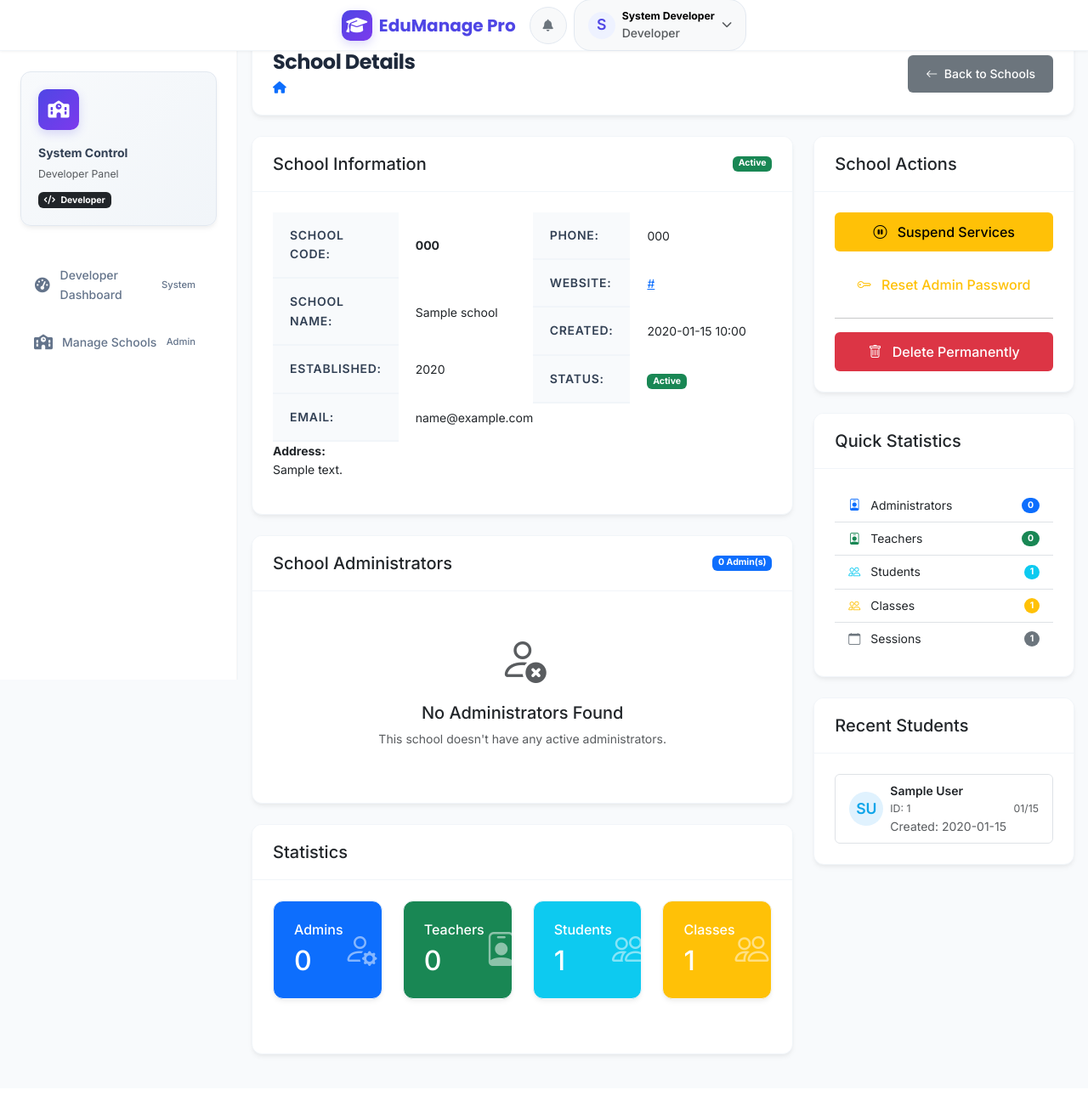
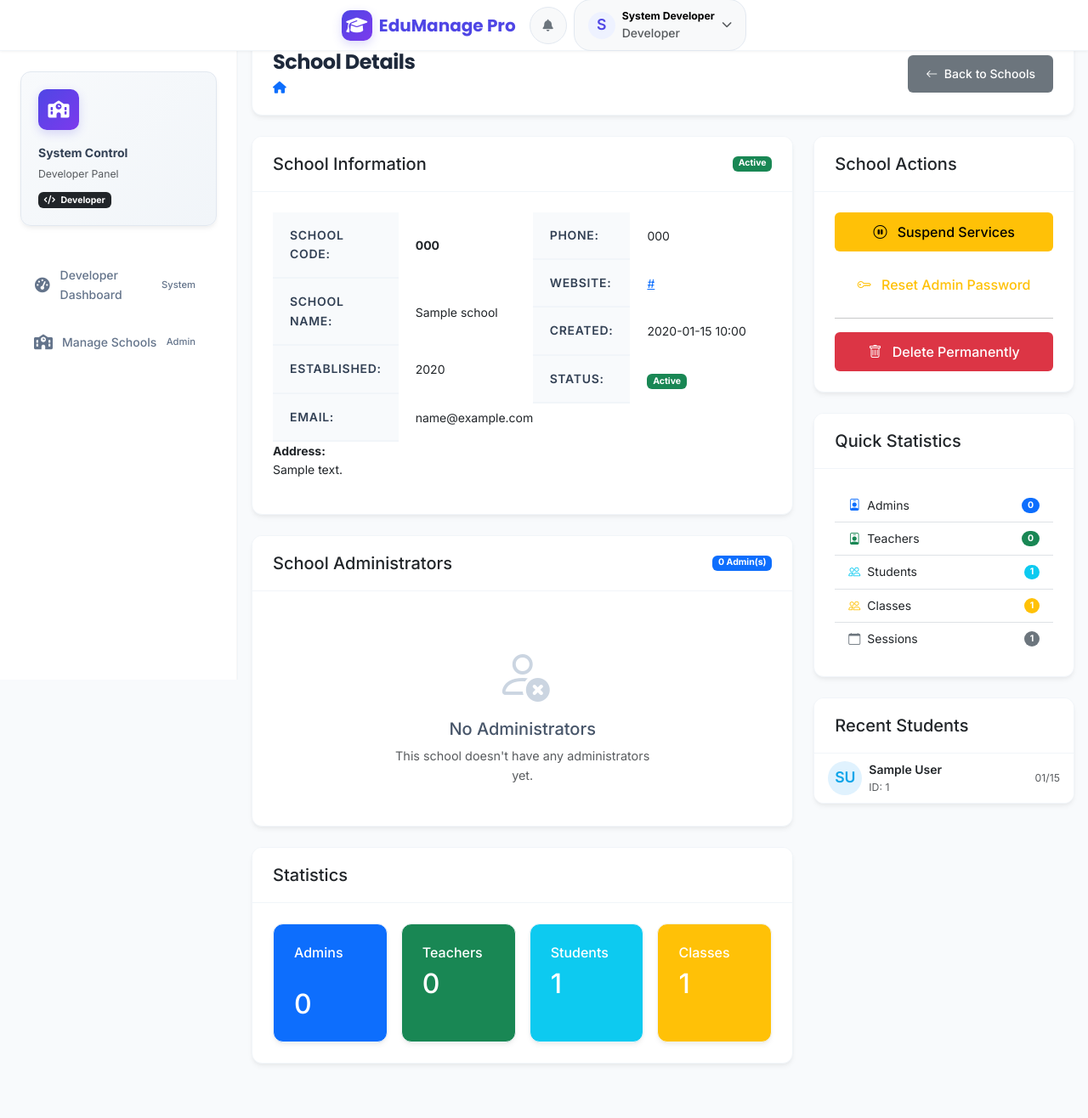
Before and after one commit to Anmol2121/call_me_daddy, a Flask app: page /developer/schools/1/details in a window 1280 px wide. Shown: the whole page at 85% size. Before the commit the page ends 1245 px from the top, so only its background shows below. Run offline with Flask 3, Linux system fonts and the light colour scheme; a user stored in the database is signed in; tables that the repository leaves empty hold one stand-in row (values such as "Sample post"); some libraries are stand-ins or nearby versions.

Commit message:
Update developer_school_details.html

```diff
--- a/templates/developer_school_details.html
+++ b/templates/developer_school_details.html
@@ -10,8 +10,9 @@
 
 {% block content %}
 <div class="row">
-    <!-- School Information -->
-    <div class="col-md-8">
+    <!-- Left Column: School Info and Administrators -->
+    <div class="col-lg-8 mb-4">
+        <!-- School Information Card -->
         <div class="card mb-4">
             <div class="card-header d-flex justify-content-between align-items-center">
                 <h5 class="mb-0">School Information</h5>
@@ -81,16 +82,16 @@
             </div>
         </div>
 
-        <!-- School Administrators Section -->
+        <!-- Administrators Table -->
         <div class="card mb-4">
             <div class="card-header d-flex justify-content-between align-items-center">
                 <h5 class="mb-0">School Administrators</h5>
                 <span class="badge bg-primary">{{ stats.total_admins }} Admin(s)</span>
             </div>
-            <div class="card-body">
+            <div class="card-body p-0">
                 {% if recent_admins %}
-                <div class="table-responsive">
-                    <table class="table table-hover">
+                <div class="table-responsive scrollable-list" style="max-height: 400px;">
+                    <table class="table table-hover align-middle mb-0">
                         <thead>
                             <tr>
                                 <th>Name</th>
@@ -111,7 +112,7 @@
                                         <div>
                                             <div class="fw-semibold">{{ admin.full_name }}</div>
                                             {% if admin.must_change_password %}
-                                                <span class="badge bg-warning mt-1">Password Reset Required</span>
+                                                <span class="badge bg-warning mt-1">Reset Required</span>
                                             {% endif %}
                                         </div>
                                     </div>
@@ -143,8 +144,8 @@
                                         <form method="POST" action="{{ url_for('deactivate_user', user_id=admin.id) }}"
                                               style="display: inline;">
                                             <button type="submit" class="btn btn-outline-danger"
-                                                    onclick="return confirm('Are you sure you want to deactivate this admin?')"
-                                                    title="Deactivate Admin">
+                                                    onclick="return confirm('Deactivate this admin?')"
+                                                    title="Deactivate">
                                                 <i class="bi bi-person-x"></i>
                                             </button>
                                         </form>
@@ -152,8 +153,8 @@
                                         <form method="POST" action="{{ url_for('activate_user', user_id=admin.id) }}"
                                               style="display: inline;">
                                             <button type="submit" class="btn btn-outline-success"
-                                                    onclick="return confirm('Are you sure you want to activate this admin?')"
-                                                    title="Activate Admin">
+                                                    onclick="return confirm('Activate this admin?')"
+                                                    title="Activate">
                                                 <i class="bi bi-person-check"></i>
                                             </button>
                                         </form>
@@ -166,71 +167,51 @@
                     </table>
                 </div>
                 {% else %}
-                <div class="text-center py-4">
-                    <i class="bi bi-person-x display-4 text-muted"></i>
-                    <h5 class="mt-3">No Administrators Found</h5>
-                    <p class="text-muted">This school doesn't have any active administrators.</p>
+                <div class="empty-state">
+                    <i class="bi bi-person-x"></i>
+                    <h5>No Administrators</h5>
+                    <p class="text-muted">This school doesn't have any administrators yet.</p>
                 </div>
                 {% endif %}
             </div>
         </div>
 
-        <!-- School Statistics -->
+        <!-- Statistics Cards -->
         <div class="card mb-4">
             <div class="card-header">
                 <h5 class="mb-0">Statistics</h5>
             </div>
             <div class="card-body">
-                <div class="row">
-                    <div class="col-md-3 mb-3">
-                        <div class="card stat-card bg-primary text-white">
-                            <div class="card-body">
-                                <div class="d-flex justify-content-between align-items-center">
-                                    <div>
-                                        <h6 class="card-title">Admins</h6>
-                                        <h2 class="mb-0">{{ stats.total_admins }}</h2>
-                                    </div>
-                                    <i class="bi bi-person-gear display-6 opacity-50"></i>
-                                </div>
+                <div class="row g-3">
+                    <div class="col-6 col-md-3">
+                        <div class="card stat-card bg-primary text-white h-100">
+                            <div class="card-body d-flex flex-column justify-content-between">
+                                <h6 class="card-title">Admins</h6>
+                                <h2 class="mb-0">{{ stats.total_admins }}</h2>
                             </div>
                         </div>
                     </div>
-                    <div class="col-md-3 mb-3">
-                        <div class="card stat-card bg-success text-white">
+                    <div class="col-6 col-md-3">
+                        <div class="card stat-card bg-success text-white h-100">
                             <div class="card-body">
-                                <div class="d-flex justify-content-between align-items-center">
-                                    <div>
-                                        <h6 class="card-title">Teachers</h6>
-                                        <h2 class="mb-0">{{ stats.total_teachers }}</h2>
-                                    </div>
-                                    <i class="bi bi-person-badge display-6 opacity-50"></i>
-                                </div>
+                                <h6 class="card-title">Teachers</h6>
+                                <h2 class="mb-0">{{ stats.total_teachers }}</h2>
                             </div>
                         </div>
                     </div>
-                    <div class="col-md-3 mb-3">
-                        <div class="card stat-card bg-info text-white">
+                    <div class="col-6 col-md-3">
+                        <div class="card stat-card bg-info text-white h-100">
                             <div class="card-body">
-                                <div class="d-flex justify-content-between align-items-center">
-                                    <div>
-                                        <h6 class="card-title">Students</h6>
-                                        <h2 class="mb-0">{{ stats.total_students }}</h2>
-                                    </div>
-                                    <i class="bi bi-people display-6 opacity-50"></i>
-                                </div>
+                                <h6 class="card-title">Students</h6>
+                                <h2 class="mb-0">{{ stats.total_students }}</h2>
                             </div>
                         </div>
                     </div>
-                    <div class="col-md-3 mb-3">
-                        <div class="card stat-card bg-warning text-white">
+                    <div class="col-6 col-md-3">
+                        <div class="card stat-card bg-warning text-white h-100">
                             <div class="card-body">
-                                <div class="d-flex justify-content-between align-items-center">
-                                    <div>
-                                        <h6 class="card-title">Classes</h6>
-                                        <h2 class="mb-0">{{ stats.total_classes }}</h2>
-                                    </div>
-                                    <i class="bi bi-people display-6 opacity-50"></i>
-                                </div>
+                                <h6 class="card-title">Classes</h6>
+                                <h2 class="mb-0">{{ stats.total_classes }}</h2>
                             </div>
                         </div>
                     </div>
@@ -239,8 +220,9 @@
         </div>
     </div>
 
-    <!-- Actions Sidebar -->
-    <div class="col-md-4">
+    <!-- Right Column: Actions and Recent Students -->
+    <div class="col-lg-4 mb-4">
+        <!-- School Actions Card -->
         <div class="card">
             <div class="card-header">
                 <h5 class="mb-0">School Actions</h5>
@@ -249,36 +231,33 @@
                 {% if school.is_active %}
                 <div class="d-grid gap-2 mb-3">
                     <form method="POST" action="{{ url_for('suspend_school', school_id=school.id) }}">
-                        <button type="submit" class="btn btn-warning w-100" onclick="return confirm('Are you sure you want to suspend this school? Admin and teachers will not be able to login.')">
+                        <button type="submit" class="btn btn-warning w-100" onclick="return confirm('Suspend this school? Admins/teachers cannot login.')">
                             <i class="bi bi-pause-circle me-2"></i> Suspend Services
                         </button>
                     </form>
                 </div>
-                <div class="alert alert-warning">
-                    <i class="bi bi-info-circle me-2"></i>
-                    Suspending will prevent all users from logging in, but data will be preserved.
+                <div class="alert alert-warning small">
+                    <i class="bi bi-info-circle me-2"></i> Suspending preserves data but prevents logins.
                 </div>
                 {% else %}
                 <div class="d-grid gap-2 mb-3">
                     <form method="POST" action="{{ url_for('reactivate_school', school_id=school.id) }}">
-                        <button type="submit" class="btn btn-success w-100" onclick="return confirm('Are you sure you want to reactivate this school?')">
+                        <button type="submit" class="btn btn-success w-100" onclick="return confirm('Reactivate this school?')">
                             <i class="bi bi-play-circle me-2"></i> Reactivate School
                         </button>
                     </form>
                 </div>
                 {% endif %}
 
-                <!-- Quick Password Reset for Primary Admin -->
                 <div class="d-grid gap-2 mb-3">
                     <form method="POST" action="{{ url_for('reset_admin_password', school_id=school.id) }}">
-                        <button type="submit" class="btn btn-outline-warning w-100" onclick="return confirm('Are you sure you want to reset the admin password? A new temporary password will be generated.')">
+                        <button type="submit" class="btn btn-outline-warning w-100" onclick="return confirm('Reset admin password? A temporary password will be generated.')">
                             <i class="bi bi-key me-2"></i> Reset Admin Password
                         </button>
                     </form>
                 </div>
-                <div class="alert alert-info">
-                    <i class="bi bi-info-circle me-2"></i>
-                    This will generate a new temporary password for the primary administrator.
+                <div class="alert alert-info small">
+                    <i class="bi bi-info-circle me-2"></i> Generates a new temporary password for the primary admin.
                 </div>
 
                 <hr>
@@ -288,9 +267,8 @@
                         <i class="bi bi-trash me-2"></i> Delete Permanently
                     </button>
                 </div>
-                <div class="alert alert-danger mt-3">
-                    <i class="bi bi-exclamation-triangle-fill me-2"></i>
-                    <strong>Warning:</strong> Deletion is permanent and cannot be undone!
+                <div class="alert alert-danger small mt-3">
+                    <i class="bi bi-exclamation-triangle-fill me-2"></i> This action is irreversible.
                 </div>
             </div>
         </div>
@@ -303,52 +281,37 @@
             <div class="card-body">
                 <div class="list-group list-group-flush">
                     <div class="list-group-item d-flex justify-content-between align-items-center">
-                        <div>
-                            <i class="bi bi-person-badge text-primary me-2"></i>
-                            Administrators
-                        </div>
+                        <span><i class="bi bi-person-badge text-primary me-2"></i>Admins</span>
                         <span class="badge bg-primary rounded-pill">{{ stats.total_admins }}</span>
                     </div>
                     <div class="list-group-item d-flex justify-content-between align-items-center">
-                        <div>
-                            <i class="bi bi-person-badge text-success me-2"></i>
-                            Teachers
-                        </div>
+                        <span><i class="bi bi-person-badge text-success me-2"></i>Teachers</span>
                         <span class="badge bg-success rounded-pill">{{ stats.total_teachers }}</span>
                     </div>
                     <div class="list-group-item d-flex justify-content-between align-items-center">
-                        <div>
-                            <i class="bi bi-people text-info me-2"></i>
-                            Students
-                        </div>
+                        <span><i class="bi bi-people text-info me-2"></i>Students</span>
                         <span class="badge bg-info rounded-pill">{{ stats.total_students }}</span>
                     </div>
                     <div class="list-group-item d-flex justify-content-between align-items-center">
-                        <div>
-                            <i class="bi bi-people text-warning me-2"></i>
-                            Classes
-                        </div>
+                        <span><i class="bi bi-people text-warning me-2"></i>Classes</span>
                         <span class="badge bg-warning rounded-pill">{{ stats.total_classes }}</span>
                     </div>
                     <div class="list-group-item d-flex justify-content-between align-items-center">
-                        <div>
-                            <i class="bi bi-calendar text-secondary me-2"></i>
-                            Sessions
-                        </div>
+                        <span><i class="bi bi-calendar text-secondary me-2"></i>Sessions</span>
                         <span class="badge bg-secondary rounded-pill">{{ stats.total_sessions }}</span>
                     </div>
                 </div>
             </div>
         </div>
 
-        <!-- Recent Activity -->
+        <!-- Recent Students (scrollable list) -->
         <div class="card mt-4">
             <div class="card-header">
                 <h5 class="mb-0">Recent Students</h5>
             </div>
-            <div class="card-body">
+            <div class="card-body p-0">
                 {% if recent_students %}
-                <div class="list-group">
+                <div class="list-group list-group-flush scrollable-list" style="max-height: 300px;">
                     {% for student in recent_students %}
                     <div class="list-group-item list-group-item-action">
                         <div class="d-flex align-items-center">
@@ -358,7 +321,6 @@
                             <div class="flex-grow-1">
                                 <div class="fw-semibold">{{ student.first_name }} {{ student.last_name }}</div>
                                 <div class="small text-muted">ID: {{ student.student_id }}</div>
-                                <div class="x-small text-muted">Created: {{ student.created_at.strftime('%Y-%m-%d') }}</div>
                             </div>
                             <small class="text-muted">{{ student.created_at.strftime('%m/%d') }}</small>
                         </div>
@@ -366,7 +328,11 @@
                     {% endfor %}
                 </div>
                 {% else %}
-                <p class="text-muted text-center">No students found</p>
+                <div class="empty-state p-4">
+                    <i class="bi bi-people"></i>
+                    <h5>No Students Yet</h5>
+                    <p class="text-muted">Students will appear here once enrolled.</p>
+                </div>
                 {% endif %}
             </div>
         </div>
@@ -383,29 +349,17 @@
             </div>
             <div class="modal-body">
                 <div class="alert alert-danger">
-                    <i class="bi bi-exclamation-triangle-fill"></i>
-                    <strong>CRITICAL WARNING:</strong> This action cannot be undone!
+                    <i class="bi bi-exclamation-triangle-fill"></i> This action cannot be undone!
                 </div>
                 <p>You are about to permanently delete <strong>{{ school.name }}</strong> and all associated data.</p>
-                <p class="text-danger">
-                    This will delete:
-                    <ul>
-                        <li>All administrators ({{ stats.total_admins }}) and teachers ({{ stats.total_teachers }})</li>
-                        <li>All students ({{ stats.total_students }}) and their records</li>
-                        <li>All classes ({{ stats.total_classes }}) and sessions ({{ stats.total_sessions }})</li>
-                        <li>All enrollment and assignment data</li>
-                        <li><strong>All data will be lost forever!</strong></li>
-                    </ul>
-                </p>
+                <p class="text-danger">This will delete all administrators, teachers, students, classes, sessions, and all related records.</p>
                 <p>Type <strong>"DELETE {{ school.code }}"</strong> to confirm:</p>
                 <input type="text" class="form-control mb-3" id="confirmationInput" placeholder="Enter confirmation text">
             </div>
             <div class="modal-footer">
                 <button type="button" class="btn btn-secondary" data-bs-dismiss="modal">Cancel</button>
                 <form method="POST" action="{{ url_for('delete_school', school_id=school.id) }}" id="deleteForm">
-                    <button type="submit" class="btn btn-danger" id="deleteButton" disabled>
-                        Permanently Delete School
-                    </button>
+                    <button type="submit" class="btn btn-danger" id="deleteButton" disabled>Permanently Delete</button>
                 </form>
             </div>
         </div>
```
